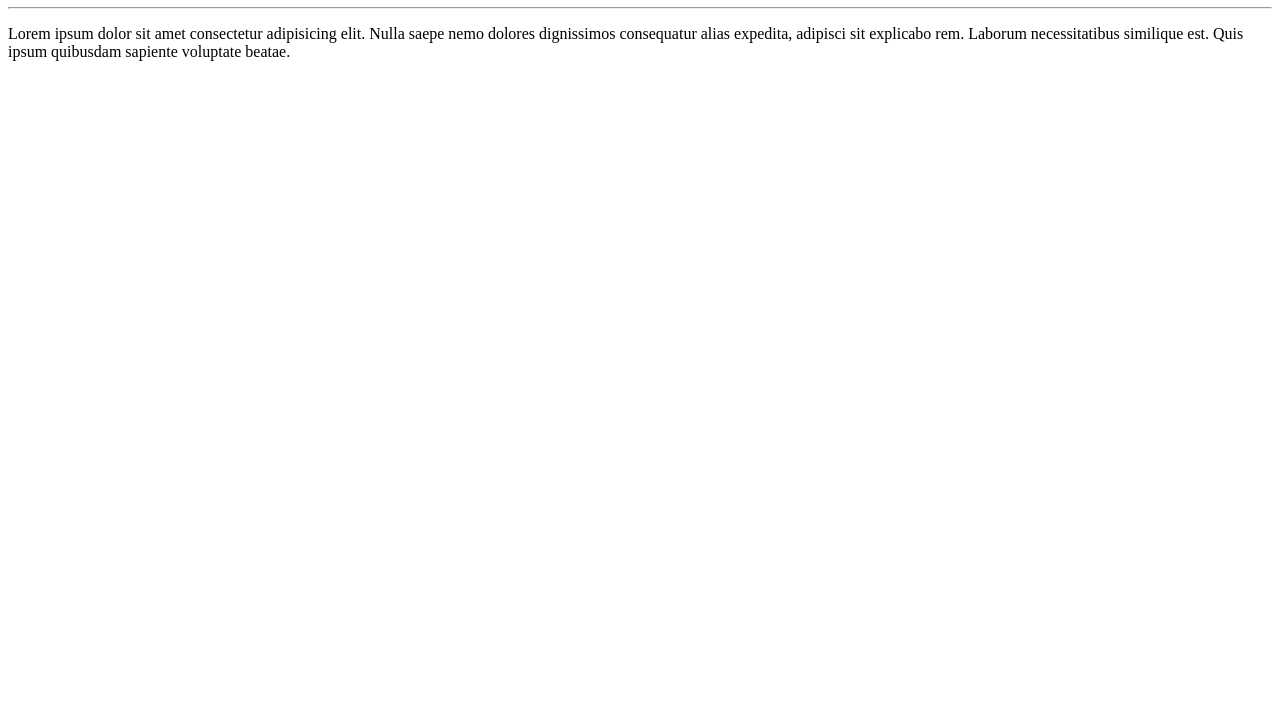
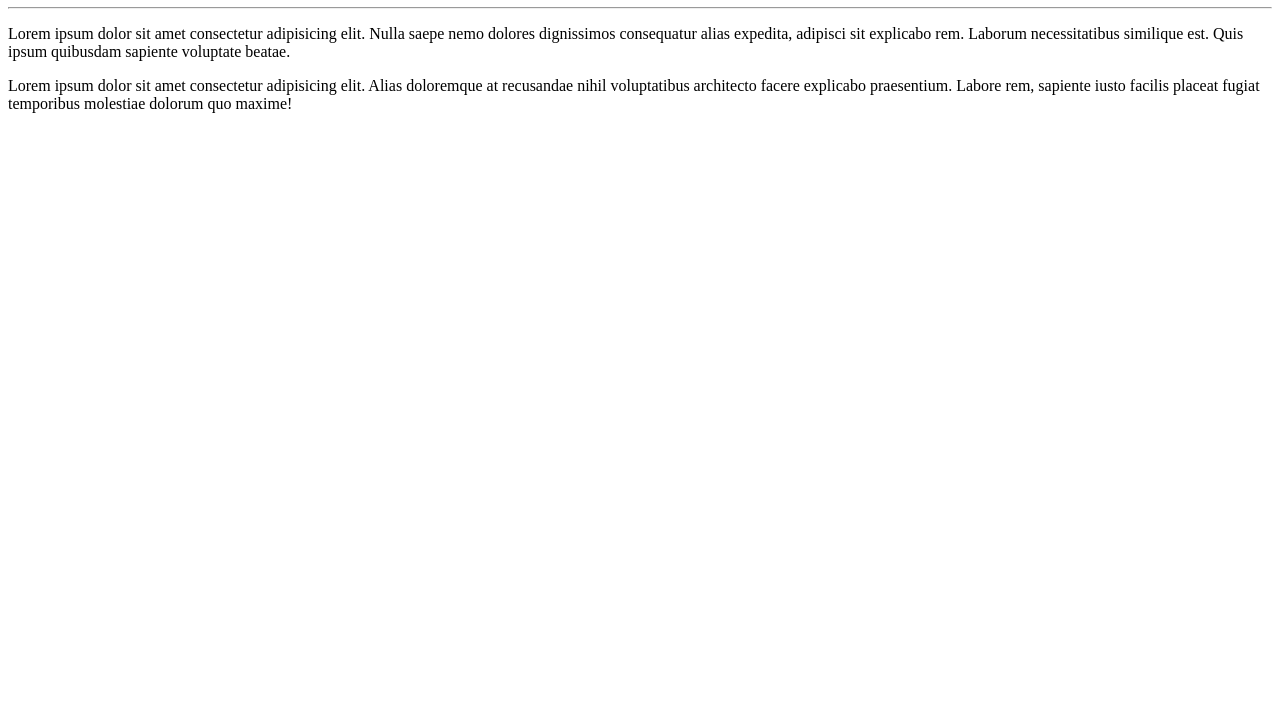
Before and after one commit to lucas-LAD/Ola-Mundo, a plain HTML site: page site-exemplo/index.html in a window 1280 px wide. Shown: the part 73-800 px from the top of the page. Drawn offline with Linux system fonts and the light colour scheme.

Commit message:
Adcionei um paragrafo

```diff
--- a/site-exemplo/index.html
+++ b/site-exemplo/index.html
@@ -11,5 +11,8 @@
     <p>
         Lorem ipsum dolor sit amet consectetur adipisicing elit. Nulla saepe nemo dolores dignissimos consequatur alias expedita, adipisci sit explicabo rem. Laborum necessitatibus similique est. Quis ipsum quibusdam sapiente voluptate beatae.
     </p>
+    <p>
+        Lorem ipsum dolor sit amet consectetur adipisicing elit. Alias doloremque at recusandae nihil voluptatibus architecto facere explicabo praesentium. Labore rem, sapiente iusto facilis placeat fugiat temporibus molestiae dolorum quo maxime!
+    </p>
 </body>
 </html>
```
